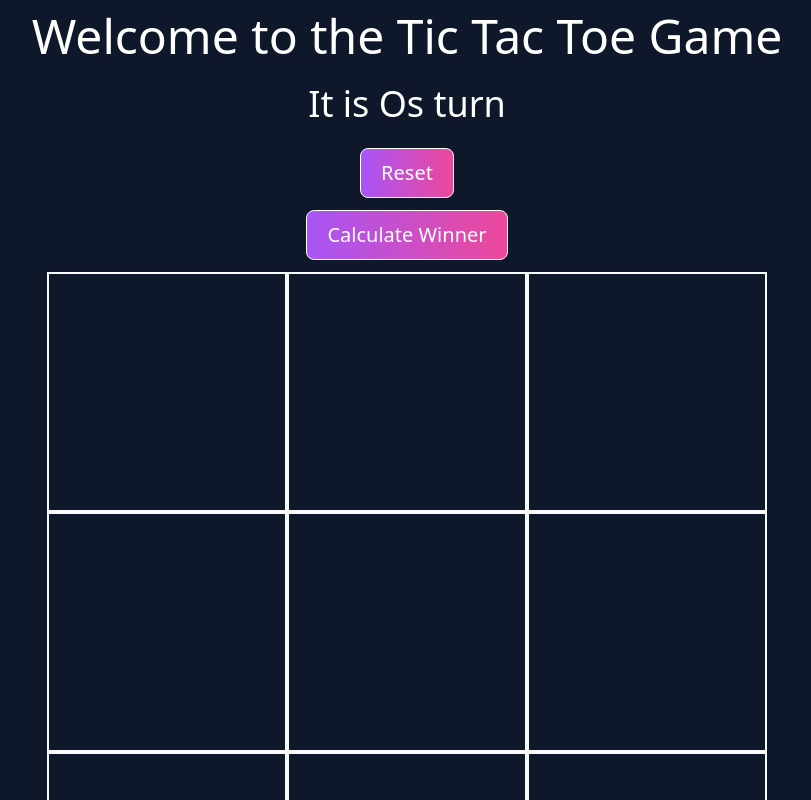
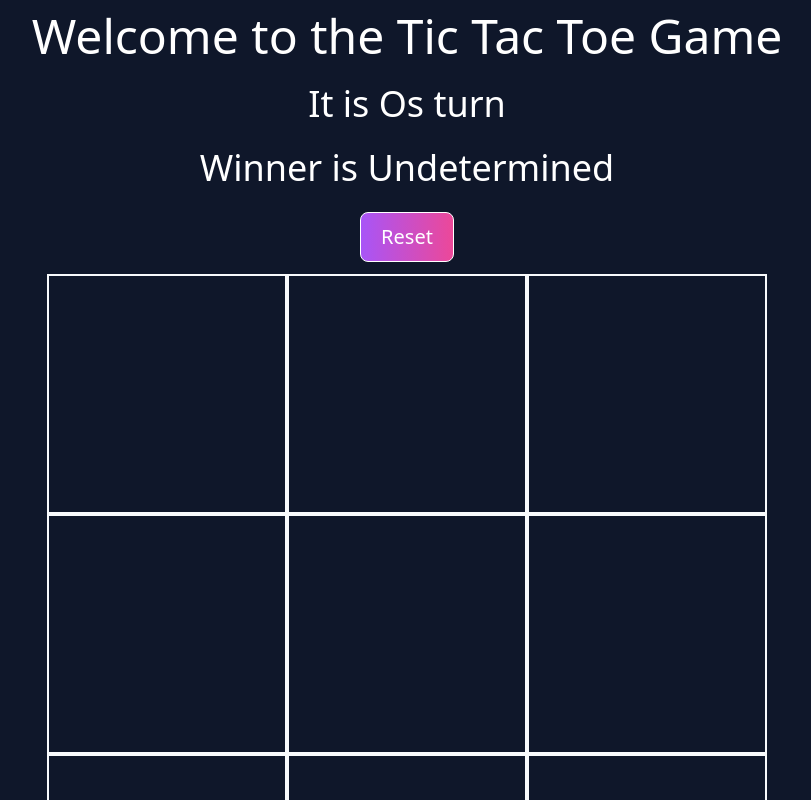
Before and after one commit to robonafisi/Tic-Tac-Toe, a Next.js app: page / in a window 1280 px wide. Shown: the top 800 px of the page, without its empty margins (233-1044 px from the left). Built offline with nearby package versions, Linux system fonts and the light colour scheme.

Commit message:
Adding the edge case errors

```diff
--- a/src/pages/index.tsx
+++ b/src/pages/index.tsx
@@ -1,7 +1,7 @@
 import Head from 'next/head'
 import { Inter } from 'next/font/google'
 import React from 'react'
-import { useState } from 'react'
+import { useState, useEffect } from 'react'
 import Popup from 'reactjs-popup'
 import 'reactjs-popup/dist/index.css'
 
@@ -12,17 +12,17 @@ const button_style = ["border-2 border-slate-50 h-60 w-60","border-2 border-slat
 
 export default function Home() {
 
-  const [squares, setSquares] = useState(Array(9).fill(null))
   const [currentPlayer, setCurrentplayer] = useState(Math.round(Math.random()*1) === 1 ? "X" : "O");
   const [currentBoard, setCurrentboard] = useState([0,0,0,0,0,0,0,0,0]);
   const [popupwindow, setPopupwindow] = useState(false);
+  const [winner, setWinner] = useState("");
 
 
 
   const Tictac = () => {
     if(currentPlayer == "X"){
       const newBoard = [...currentBoard];
-      if (currentBoard[event.target.id] == 0){
+      if (currentBoard[event.target.id] == 0 && winner == "Undetermined"){
         newBoard[event.target.id] = 1;
         setCurrentboard(newBoard);
         setCurrentplayer("O");
@@ -35,7 +35,7 @@ export default function Home() {
       }
     }
     else{
-      if(currentBoard[event.target.id] == 0){
+      if(currentBoard[event.target.id] == 0 && winner == "Undetermined"){
       const newBoard = [...currentBoard];
       newBoard[event.target.id] = 2;
       console.log(newBoard);
@@ -70,17 +70,30 @@ export default function Home() {
     ];
 
     for (let i = 0; i < lines.length; i++) {
+      console.log("Value of i",i)
       const [a, b, c] = lines[i];
+      console.log([a, b, c], i)
+      if (currentBoard[a] === 1 && currentBoard[b] === 1 && currentBoard[c] === 1) {
+      return "X"}
+      else if (currentBoard[a] === 2 && currentBoard[b] === 2 && currentBoard[c] === 2){
+         return "O"}
 
-      if (currentBoard[a] === 1 && currentBoard[a] === 1 && currentBoard[a] === 1) {
-        return console.log("Winner, winner, chicken dinner for X");
-      } else if (currentBoard[a] === 2 && currentBoard[a] === 2 && currentBoard[a] === 2){
-        return console.log("Winner, winner, chicken dinner for O");
-      }
-    }
+    };
     return null;
 
   }
+
+  useEffect(() => {
+    const w = Calculatewinner();
+    console.log(w)
+    if (w) {
+      setWinner(w);
+    }
+
+    if (!w) {
+      setWinner("Undetermined");
+    }
+  });
 
   return (
     <>
@@ -98,11 +111,14 @@ export default function Home() {
       <div className='flex content-center justify-center'>
       <p className='text-white text-4xl m-3'>It is {currentPlayer}s turn</p>
       </div>
+      <div className='flex content-center justify-center'>
+      <p className='text-white text-4xl m-3'>Winner is {winner}</p>
+      </div>
 
       {popupwindow && (
        <div>
         <div className='text-2xl text-red-600 flex content-center justify-center'>
-          You Cannot Replace a Cell Value
+          You Cannot Do That
         </div>
         <div className='flex content-center justify-center'>
       </div>
@@ -112,9 +128,6 @@ export default function Home() {
 
       <div className='flex content-center justify-center m-3'>
         <button className='text-white bg-gradient-to-r from-purple-500 to-pink-500 hover:bg-gradient-to-l border border-white font-medium rounded-lg text-xl px-5 py-2.5 text-center' onClick={Reset}>Reset</button>
-      </div>
-      <div className='flex content-center justify-center m-3'>
-        <button className='text-white bg-gradient-to-r from-purple-500 to-pink-500 hover:bg-gradient-to-l border border-white font-medium rounded-lg text-xl px-5 py-2.5 text-center' onClick={Calculatewinner}>Calculate Winner</button>
       </div>
       <div className='flex content-center justify-center'>
       <div className='flex flex-col'>
```
